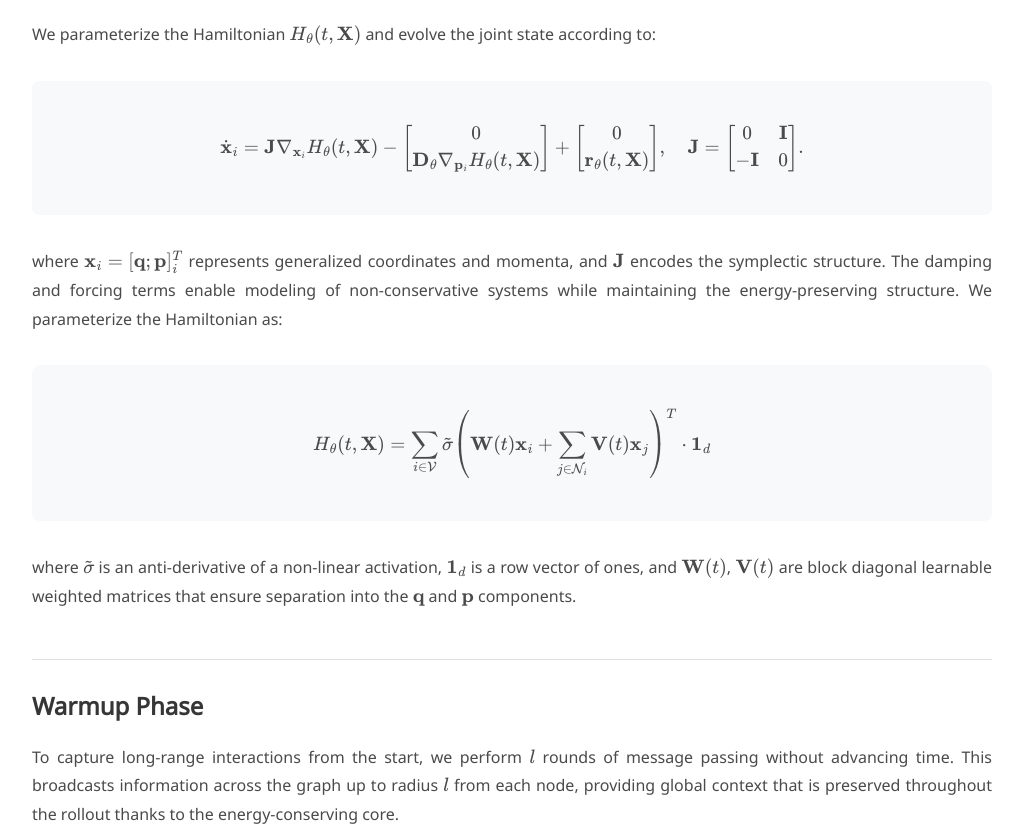
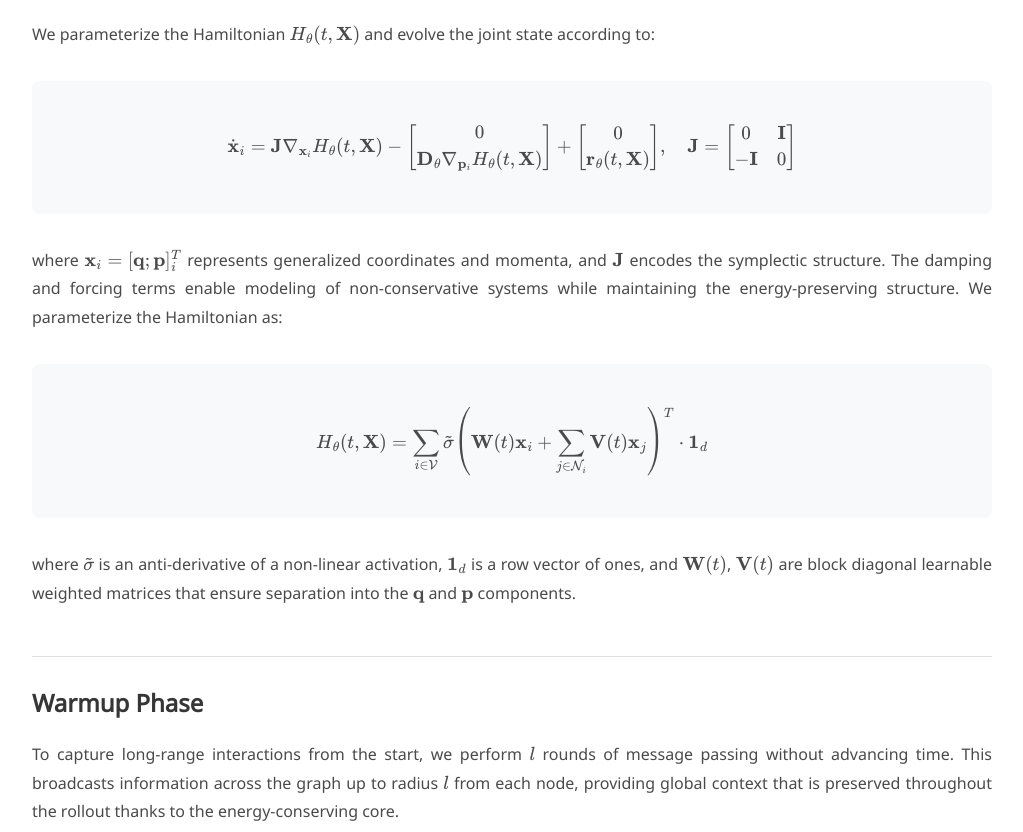
Before and after one commit to thobotics/neural_pde_matching, a plain HTML site: page docs/index.html in a window 1280 px wide. Shown: the part 1912-2744 px from the top of the page, without its empty margins (128-1151 px from the left). Drawn offline with nearby package versions, Linux system fonts and the light colour scheme; some icons are missing; a web font is replaced by a local one.

Commit message:
small fix

```diff
--- a/docs/index.html
+++ b/docs/index.html
@@ -264,7 +264,7 @@
         <div class="has-text-centered" style="margin: 2rem 0; padding: 1.5rem; background: #f8f9fa; border-radius: 8px;">
           $$
           \dot{\mathbf{x}}_i = \mathbf{J}\nabla_{\mathbf{x}_i} H_\theta(t, \mathbf{X}) - \begin{bmatrix}0\\ \mathbf{D}_\theta \nabla_{\mathbf{p}_i} H_\theta(t, \mathbf{X})\end{bmatrix} + \begin{bmatrix}0\\ \mathbf{r}_\theta(t, \mathbf{X})\end{bmatrix}, \quad
-   \mathbf{J}=\begin{bmatrix}0&\mathbf{I}\\ - \mathbf{I}&0\end{bmatrix}.
+   \mathbf{J}=\begin{bmatrix}0&\mathbf{I}\\ - \mathbf{I}&0\end{bmatrix}
           $$
         </div>
         <p style="margin-bottom: 1rem;" style="margin-bottom: 1rem;">
```
